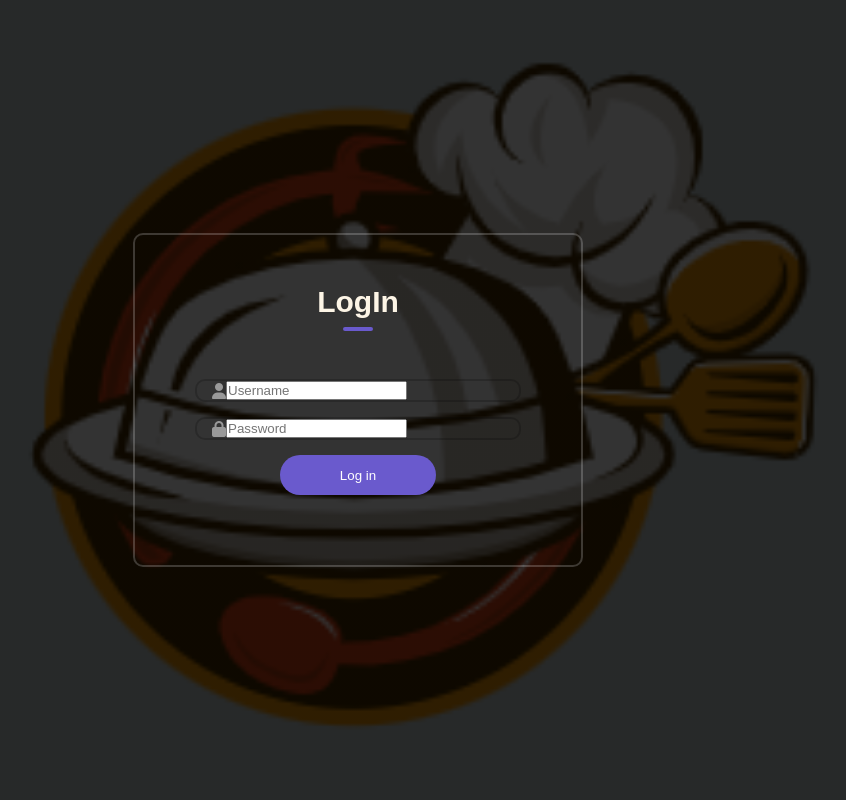
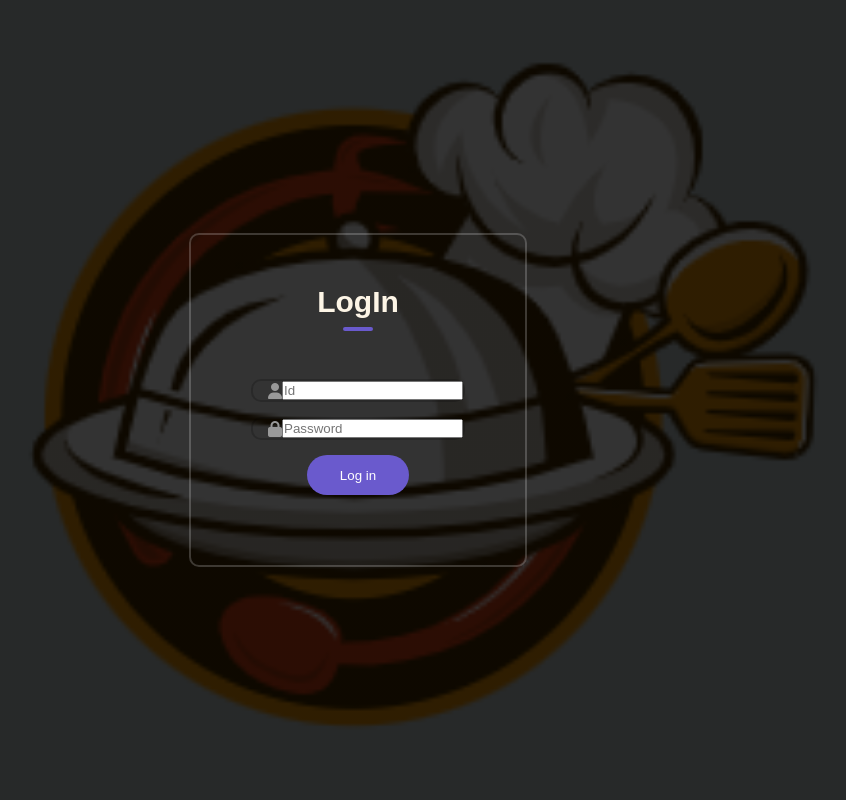
Before and after one commit to sudipthon/smartcanteen-, a Django app: page /login/ in a window 1280 px wide. Shown: the whole page, without its empty margins (282-1128 px from the left). Run offline with Django 5.2, Linux system fonts and the light colour scheme; parts of the project's set-up code (start-up, migrations or seed data) failed here and were passed over; some libraries are stand-ins or nearby versions.

Commit message:
Merge branch 'v1' of https://github.com/sudipthon/smartcanteen- into v1

```diff
--- a/canteen/base/templates/dashboards/admin/users_list.html
+++ b/canteen/base/templates/dashboards/admin/users_list.html
@@ -59,7 +59,7 @@
             <table>
                 <tr>
                     <th>College id</th>
-                    <th>Useranme</th>
+                    <th>Username</th>
                     <th>Course</th>
                     <th>Semester</th>
                     <th>Action</th>
--- a/canteen/base/templates/login/login.html
+++ b/canteen/base/templates/login/login.html
@@ -19,7 +19,7 @@
                 <div class="input-group">
                     <div class="input-field">
                         <i class="fa-solid fa-user"></i>
-                        <input type="text" placeholder="Username" name="username">
+                        <input type="text" placeholder="Id" name="id">
                     </div>
                     <div class="input-field">
                         <i class="fa-solid fa-lock"></i>
--- a/canteen/static/styles/styles.css
+++ b/canteen/static/styles/styles.css
@@ -43,8 +43,6 @@ body{
     border-radius: 50%;
 }
 .menu {
-    /* background-color: papayawhip; */
-    /* margin-top: 20px; */
     height: 100%;
     width: auto;
 
@@ -107,7 +105,6 @@ button a{
 .add_items {
     text-align: center;
     justify-content: center;
-    /* align-items: center; */
 }
 
 .add_items button{
@@ -138,11 +135,11 @@ button a{
     background-image: linear-gradient(rgba(0,0,0,0.8), rgba(0,0,0,0.8)), url(/static/images/icons/image.png);
     background-size: cover;
     background-position: center;
-    position: relative;
+    /* position: relative; */
 }
 
 .form{
-    width: 90%;
+    /* width: 90%; */
     max-width: 450px;
     position:absolute;
     top: 50%;
@@ -174,7 +171,7 @@ button a{
 }
 
 .input-field{
-    background: transparen;
+    background: transparent;
     border: 2px solid rgba(0, 0, 0, 0.2);
     margin: 15px 0;
     border-radius: 10px;
@@ -207,6 +204,5 @@ button a{
     border: 0;
     border-radius: 20px;
     cursor: pointer;
-    outline: 0;
     transition:1s;
 }
```
Also changed, not shown: canteen/db.sqlite3.
